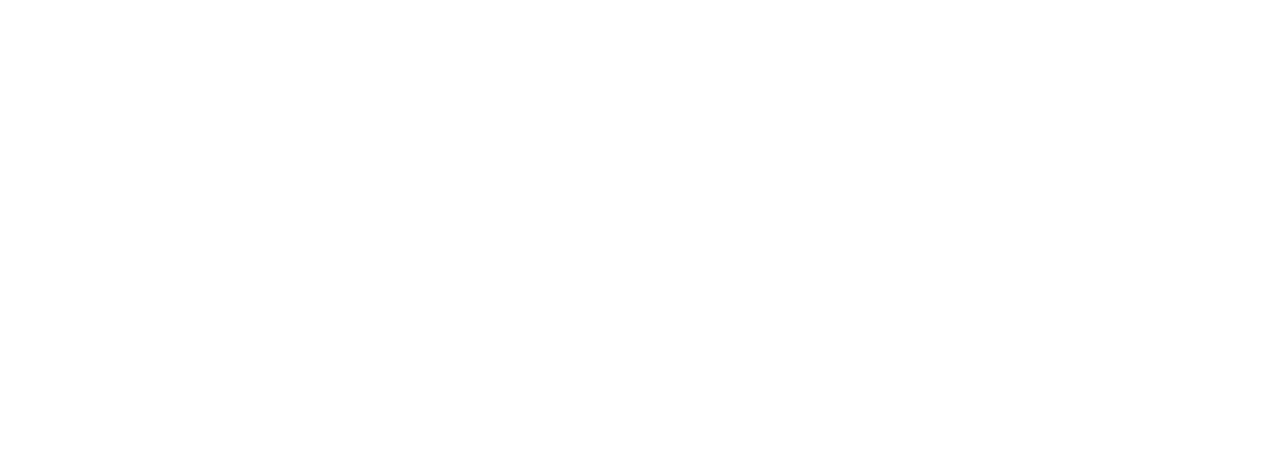
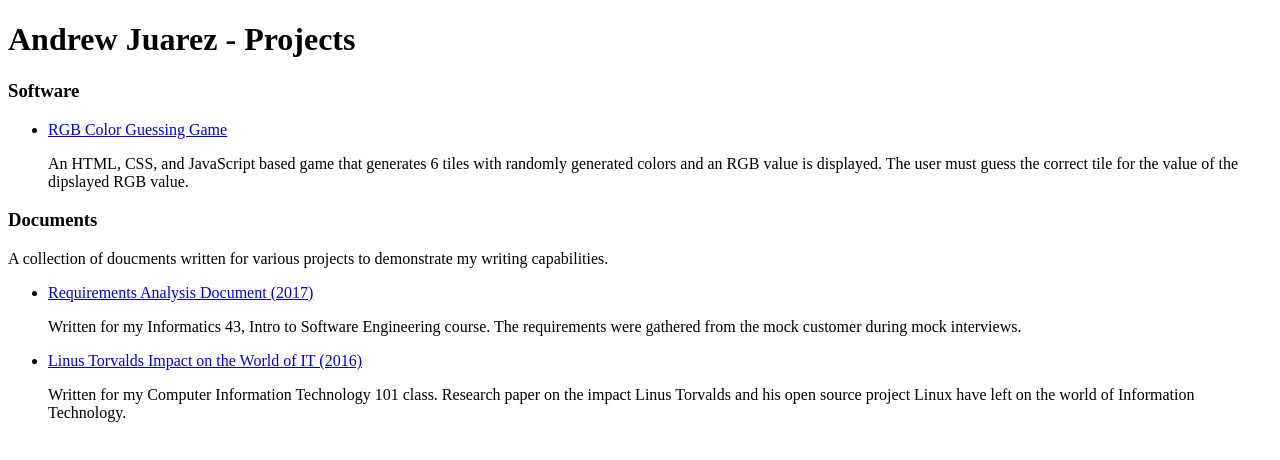
Before and after one commit to andrewjuarez/personalwebsite, a plain HTML site: page projects.html in a window 1280 px wide. Drawn offline with Linux system fonts and the light colour scheme.

Commit message:
forgot to include files

```diff
--- a/projects.html
+++ b/projects.html
@@ -1,3 +1,41 @@
 <!DOCTYPE html>
-<html>
+<html lang="en">
+<head>
+    <meta charset="UTF-8">
+    <meta name="viewport" content="width=device-width, initial-scale=1.0">
+    <meta http-equiv="X-UA-Compatible" content="ie=edge">
+    <title>Andrew Juarez - Projects</title>
+</head>
+<body>
+    <h1>Andrew Juarez - Projects</h1>
+
+    <h3>Software</h3>
+    <ul>
+        <li><a href="colorGame.html">RGB Color Guessing Game</a>
+        <p>An HTML, CSS, and JavaScript based game that generates 6 tiles with
+            randomly generated colors and an RGB value is displayed. The user must
+            guess the correct tile for the value of the dipslayed RGB value.
+        </p></li>
+    </ul>
+
+    <h3>Documents</h3>
+    <p>A collection of doucments written for various projects to
+         demonstrate my writing capabilities. </p>
+    <ul>
+        <li><a href="INF43ra.pdf">Requirements Analysis Document (2017)</a>
+        <p>Written for my Informatics 43, Intro to Software Engineering course.
+            The requirements were gathered from the mock customer during mock interviews.
+        </p></li>
+    </ul>
+
+    <ul>
+        <li><a href="CIT101osp.pdf">Linus Torvalds Impact on the World of IT (2016)</a>
+            <p>
+                Written for my Computer Information Technology 101 class. Research paper on
+                the impact Linus Torvalds and his open source project Linux have left on the
+                world of Information Technology.
+            </p>
+        </li>
+    </ul>
+</body>
 </html>
```
Also changed, not shown: index.html (+2 -1 lines).
